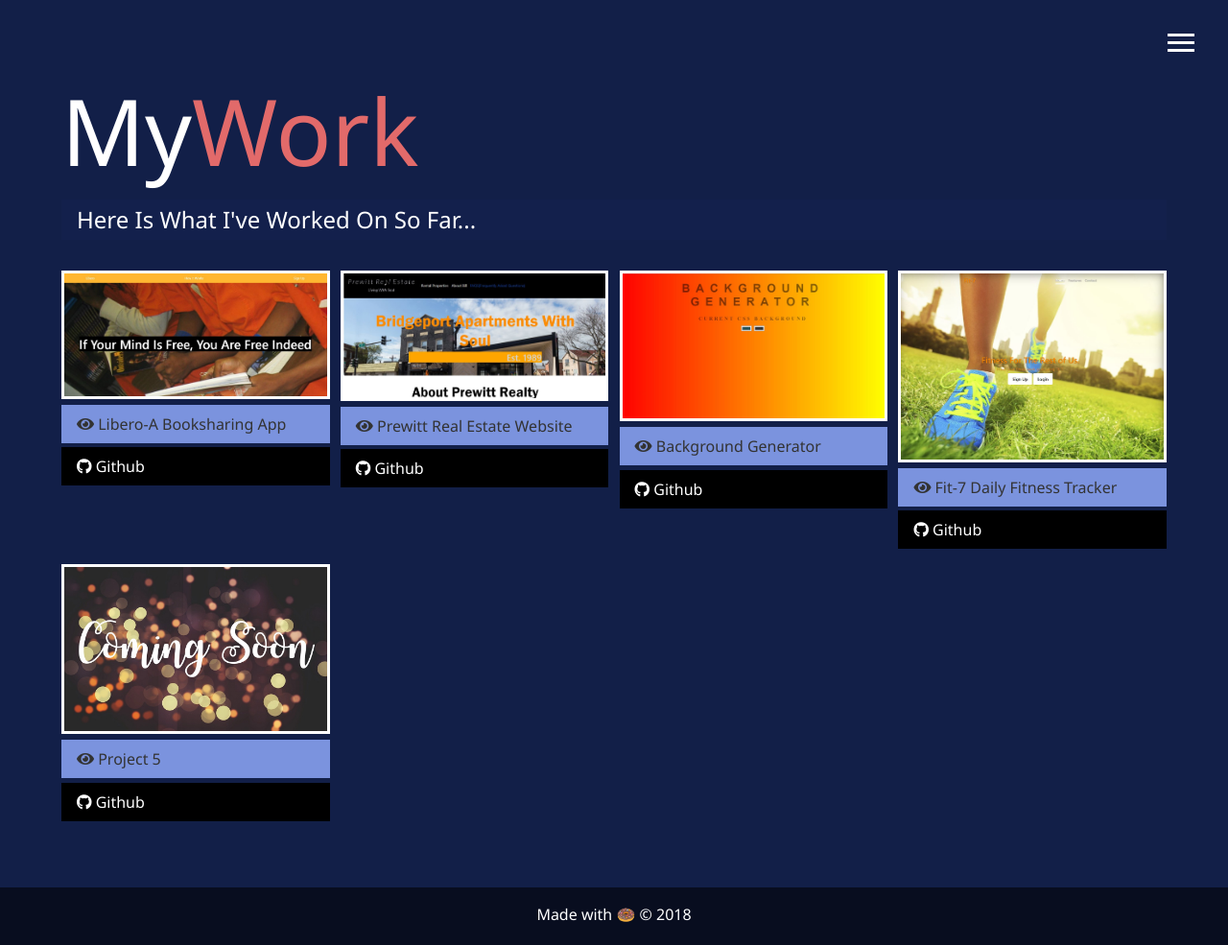
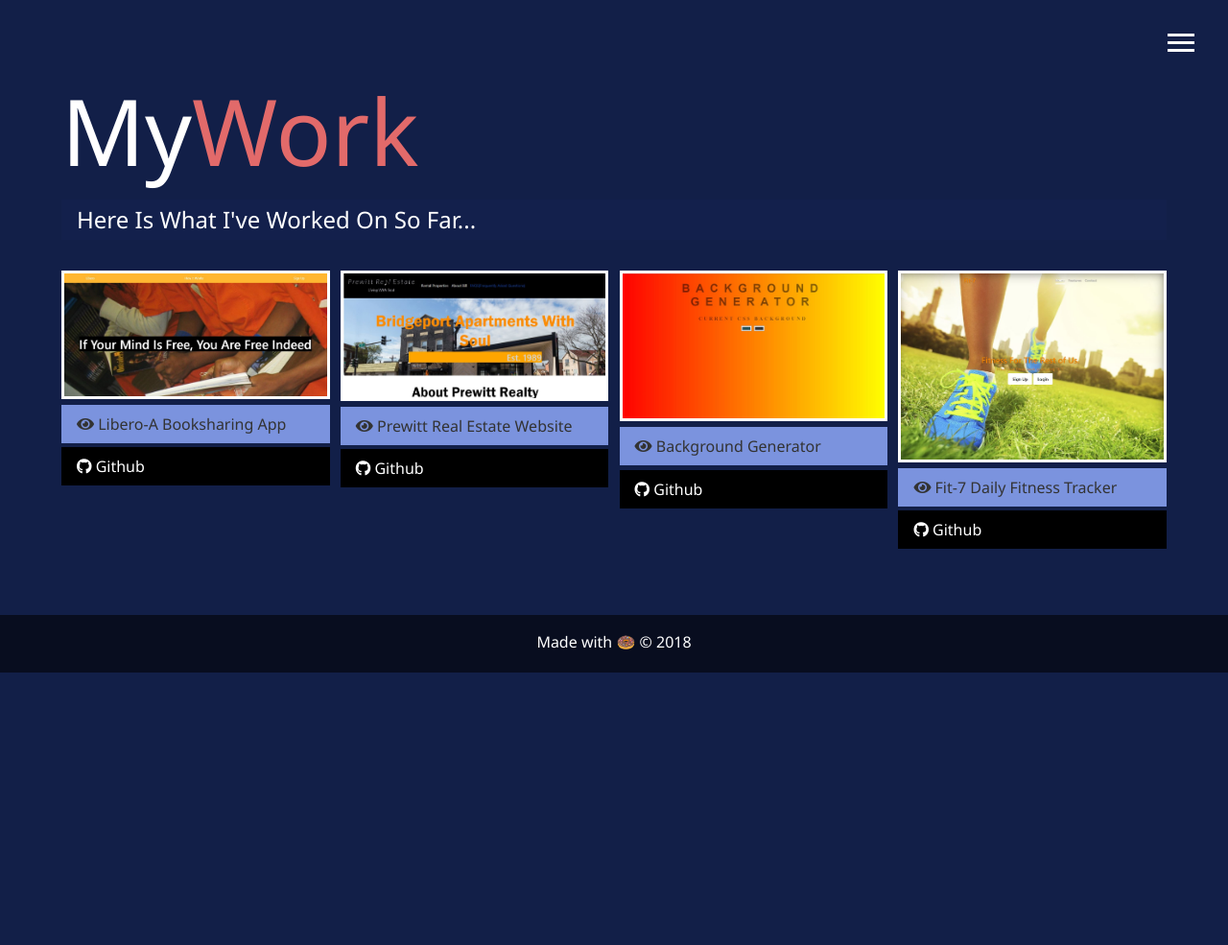
Before and after one commit to djetton6/djetton6.github.io, a website: page work.html in a window 1280 px wide. Shown: the whole page at 96% size. After the commit the page ends 800 px from the top, so only its background shows below. Drawn offline with nearby package versions, Linux system fonts and the light colour scheme; some packages are replaced by stand-ins of ours.

Commit message:
removed coming soon message and updated the website.

```diff
--- a/work.html
+++ b/work.html
@@ -96,18 +96,6 @@
                                             <i class="fab fa-github"></i> Github
                                         </a>
                                     </div>
-
-                                <div class="item">
-                                    <a href="#!">
-                                        <img src="img/projects/comingSoonTwo.jpg" alt="Project 5">
-                                    </a>
-                                    <a href="#!" class="btn-light">
-                                        <i class="fas fa-eye"></i> Project 5
-                                    </a>
-                                    <a href="#!" class="btn-dark">
-                                        <i class="fab fa-github"></i> Github
-                                    </a>
-                                </div>
     </div>
 </main>
 
```
